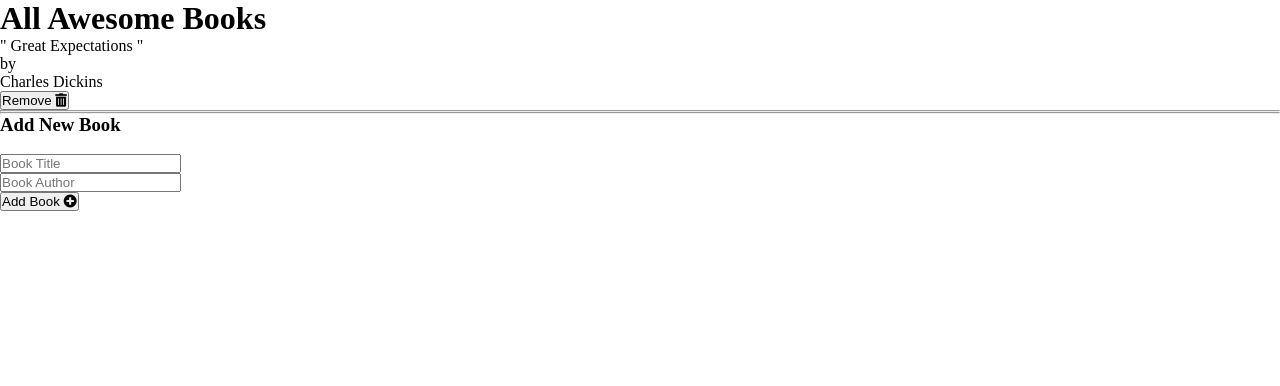
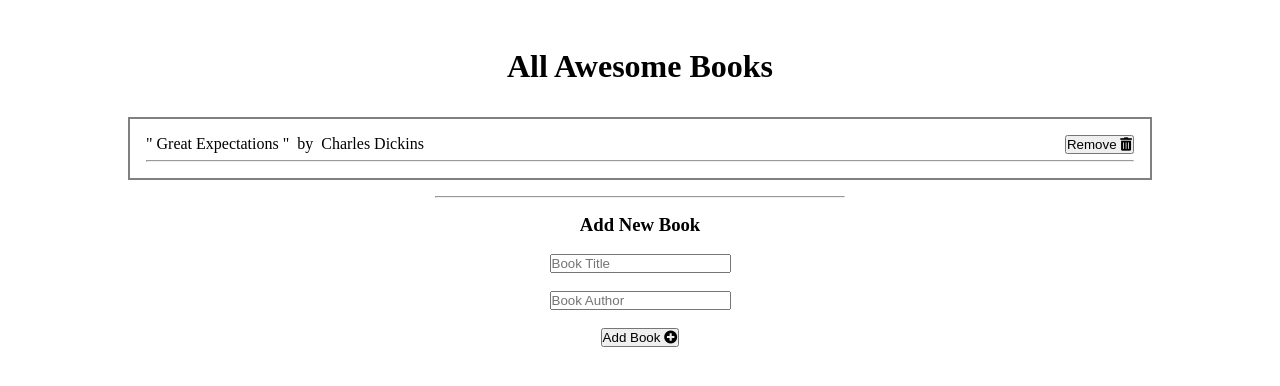
Before and after one commit to Doheera-kosi/awesome-books, a plain HTML site: page index.html in a window 1280 px wide. Drawn offline with Linux system fonts and the light colour scheme.

Commit message:
Modified style.css

```diff
--- a/style.css
+++ b/style.css
@@ -3,3 +3,51 @@
   margin: 0;
   box-sizing: border-box;
 }
+
+body{
+  display: flex;
+  flex-direction: column;
+  justify-content: center;
+  align-items: center;
+  margin: auto;
+  width: 80%;
+}
+
+h1 {
+  margin-top: 3rem;
+}
+
+.elements {
+  width: 100%;
+  /* background: #000; */
+  display: flex;
+  flex-direction: column;
+  justify-content: space-between;
+  border: 2px solid gray;
+  gap: 0.4rem;
+  padding: 1rem;
+  margin-top: 2rem;
+}
+
+.b-container {
+  display: flex;
+  flex-direction: row;
+  width: 100%;
+  justify-content: space-between;
+  /* background: #000; */
+  /* border: 1px solid gold; */
+}
+
+.title-author {
+  /* gap: 2rem; */
+  gap: 0.5rem;
+  display: flex;
+  flex-direction: row;
+  justify-content: space-between;
+}
+
+.hr {
+  width: 40%;
+  margin-top: 1rem;
+  margin-bottom: 1rem;
+}
```
